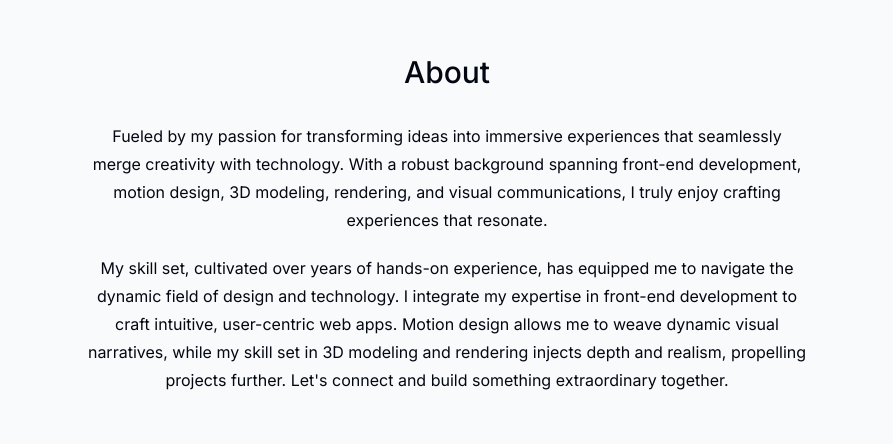
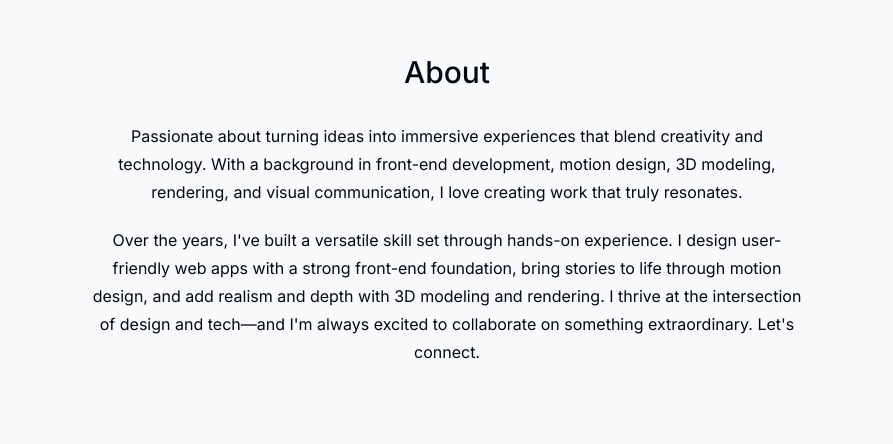
Before and after one commit to brhoughton/react-next-portfolio, a Next.js app: page / in a window 1280 px wide. Shown: the part 820-1264 px from the top of the page, without its empty margins (193-1086 px from the left). Built offline with nearby package versions, Linux system fonts and the light colour scheme; no server answers.

Commit message:
Updated about section.

```diff
--- a/components/about.tsx
+++ b/components/about.tsx
@@ -19,20 +19,18 @@ export default function About() {
 		>
 			<SectionHeading>About</SectionHeading>
 			<p className="mb-5">
-        Fueled by my passion for transforming ideas into immersive experiences
-        that seamlessly merge creativity with technology. With a robust
-        background spanning front-end development, motion design, 3D modeling,
-        rendering, and visual communications, I truly enjoy crafting experiences
-        that resonate.
+				Passionate about turning ideas into immersive experiences that blend
+				creativity and technology. With a background in front-end development,
+				motion design, 3D modeling, rendering, and visual communication, I love
+				creating work that truly resonates.
 			</p>
 			<p>
-        My skill set, cultivated over years of hands-on experience, has equipped
-        me to navigate the dynamic field of design and technology. I integrate
-        my expertise in front-end development to craft intuitive, user-centric
-        web apps. Motion design allows me to weave dynamic visual narratives,
-        while my skill set in 3D modeling and rendering injects depth and
-        realism, propelling projects further. Let&apos;s connect and build
-        something extraordinary together.
+				Over the years, I've built a versatile skill set through hands-on
+				experience. I design user-friendly web apps with a strong front-end
+				foundation, bring stories to life through motion design, and add realism
+				and depth with 3D modeling and rendering. I thrive at the intersection
+				of design and tech—and I'm always excited to collaborate on something
+				extraordinary. Let's connect.
 			</p>
 		</motion.section>
 	);
```
Lines whose indentation alone changed are shown as unchanged.
